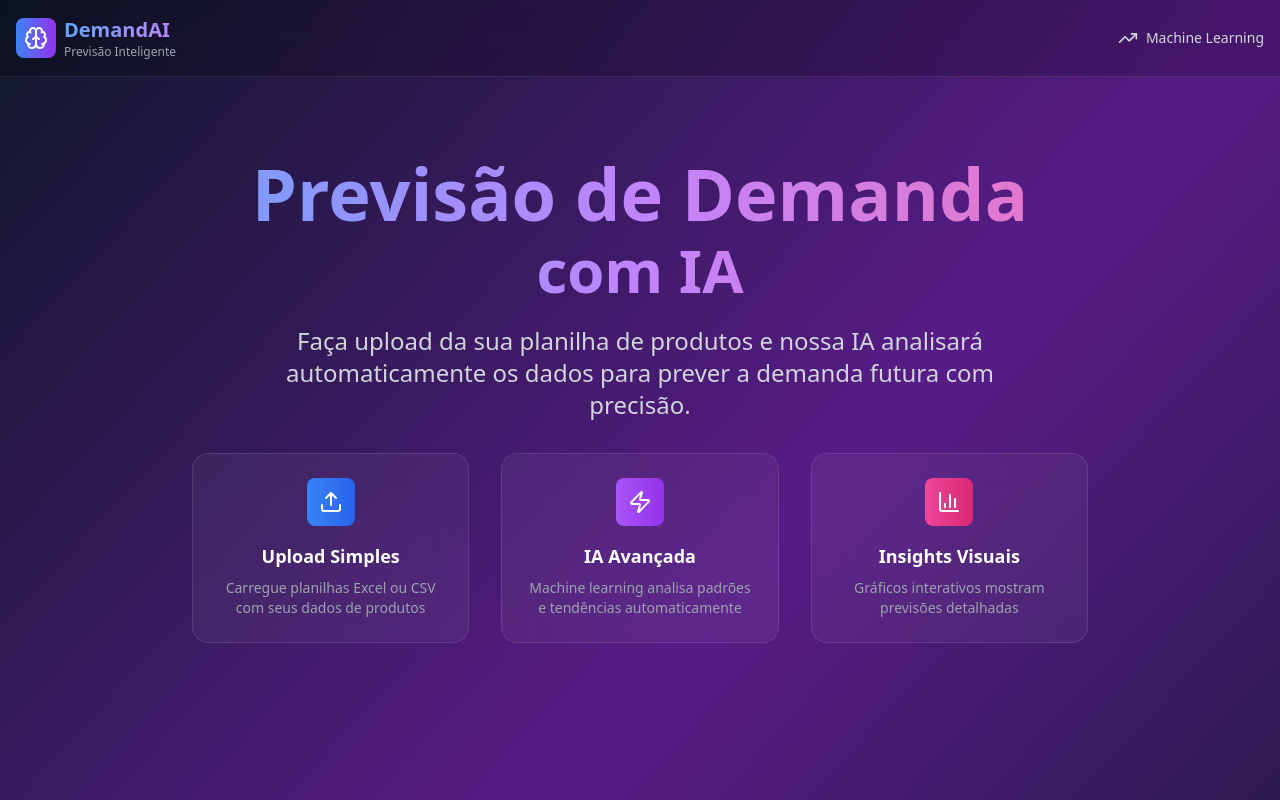
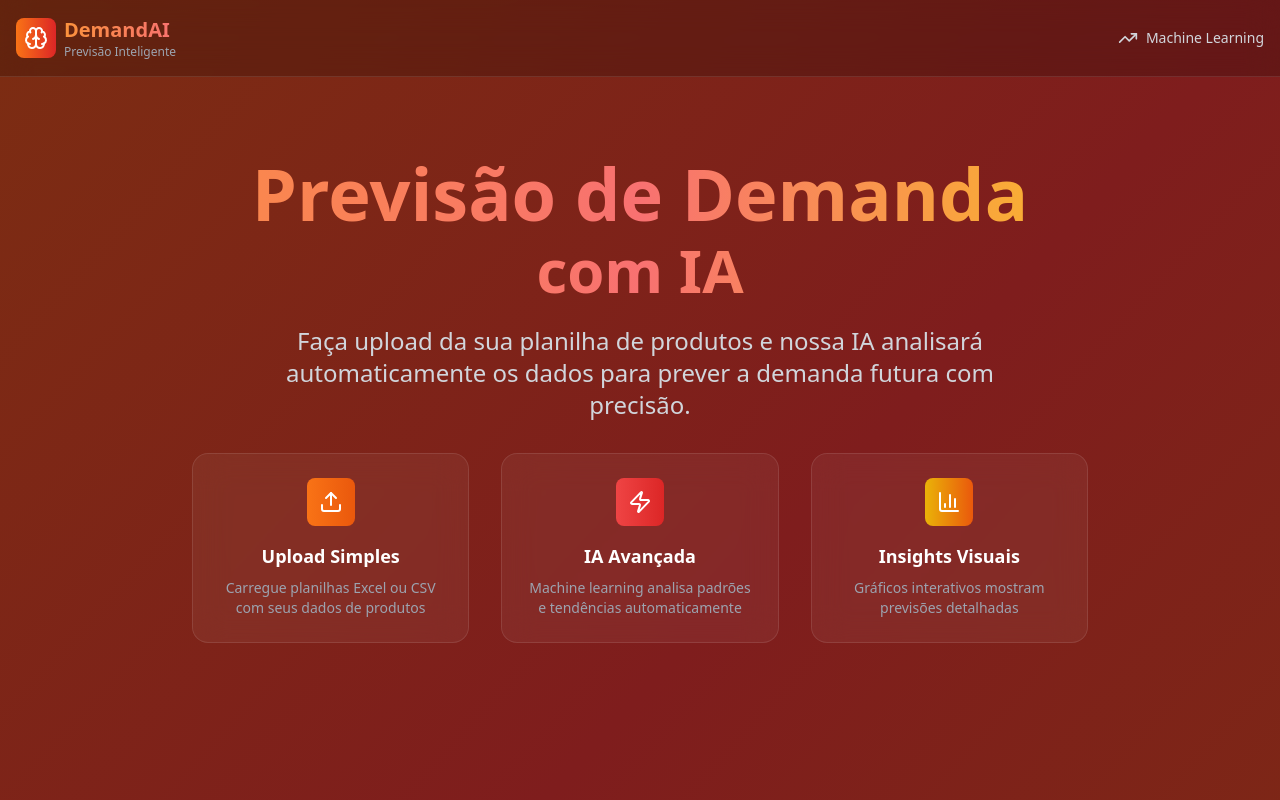
Before and after one commit to gustavo-h-k-oliveira/demand-seer-plan, a React (Vite) app: page / in a window 1280 px wide. Shown: the top 800 px of the page. Built offline with nearby package versions, Linux system fonts and the light colour scheme.

Commit message:
Refactor: Update color scheme to orange
Update the color scheme to use orange variations as the primary color, modifying the existing color palette.

```diff
--- a/src/components/FilterSection.tsx
+++ b/src/components/FilterSection.tsx
@@ -31,7 +31,7 @@ const FilterSection = ({
     <Card className="bg-white/5 border-white/10 backdrop-blur-lg mb-6">
       <CardContent className="p-6">
         <div className="flex items-center space-x-2 mb-4">
-          <Filter className="w-5 h-5 text-purple-400" />
+          <Filter className="w-5 h-5 text-orange-400" />
           <h3 className="text-lg font-semibold text-white">Filtros</h3>
         </div>
 
@@ -42,7 +42,7 @@ const FilterSection = ({
               placeholder="Buscar produto..."
               value={searchTerm}
               onChange={(e) => setSearchTerm(e.target.value)}
-              className="pl-10 bg-white/10 border-white/20 text-white placeholder:text-gray-400 focus:border-purple-500"
+              className="pl-10 bg-white/10 border-white/20 text-white placeholder:text-gray-400 focus:border-orange-500"
             />
           </div>
 
--- a/src/components/Header.tsx
+++ b/src/components/Header.tsx
@@ -8,11 +8,11 @@ const Header = () => {
       <div className="container mx-auto px-4 py-4">
         <div className="flex items-center justify-between">
           <div className="flex items-center space-x-2">
-            <div className="flex items-center justify-center w-10 h-10 bg-gradient-to-r from-blue-500 to-purple-600 rounded-lg">
+            <div className="flex items-center justify-center w-10 h-10 bg-gradient-to-r from-orange-500 to-red-600 rounded-lg">
               <Brain className="w-6 h-6 text-white" />
             </div>
             <div>
-              <h1 className="text-xl font-bold bg-gradient-to-r from-blue-400 to-purple-400 bg-clip-text text-transparent">
+              <h1 className="text-xl font-bold bg-gradient-to-r from-orange-400 to-red-400 bg-clip-text text-transparent">
                 DemandAI
               </h1>
               <p className="text-xs text-gray-400">Previsão Inteligente</p>
--- a/src/components/Hero.tsx
+++ b/src/components/Hero.tsx
@@ -7,7 +7,7 @@ const Hero = () => {
     <section className="py-20 px-4">
       <div className="container mx-auto text-center">
         <div className="mb-8">
-          <h1 className="text-5xl md:text-7xl font-bold mb-6 bg-gradient-to-r from-blue-400 via-purple-400 to-pink-400 bg-clip-text text-transparent leading-tight">
+          <h1 className="text-5xl md:text-7xl font-bold mb-6 bg-gradient-to-r from-orange-400 via-red-400 to-yellow-400 bg-clip-text text-transparent leading-tight">
             Previsão de Demanda
             <br />
             <span className="text-4xl md:text-6xl">com IA</span>
@@ -19,24 +19,24 @@ const Hero = () => {
         </div>
 
         <div className="grid md:grid-cols-3 gap-8 max-w-4xl mx-auto mb-12">
-          <div className="bg-white/5 backdrop-blur-lg rounded-2xl p-6 border border-white/10 hover:border-purple-500/50 transition-all duration-300 hover:scale-105">
-            <div className="w-12 h-12 bg-gradient-to-r from-blue-500 to-blue-600 rounded-lg flex items-center justify-center mb-4 mx-auto">
+          <div className="bg-white/5 backdrop-blur-lg rounded-2xl p-6 border border-white/10 hover:border-orange-500/50 transition-all duration-300 hover:scale-105">
+            <div className="w-12 h-12 bg-gradient-to-r from-orange-500 to-orange-600 rounded-lg flex items-center justify-center mb-4 mx-auto">
               <Upload className="w-6 h-6 text-white" />
             </div>
             <h3 className="text-lg font-semibold text-white mb-2">Upload Simples</h3>
             <p className="text-gray-400 text-sm">Carregue planilhas Excel ou CSV com seus dados de produtos</p>
           </div>
 
-          <div className="bg-white/5 backdrop-blur-lg rounded-2xl p-6 border border-white/10 hover:border-purple-500/50 transition-all duration-300 hover:scale-105">
-            <div className="w-12 h-12 bg-gradient-to-r from-purple-500 to-purple-600 rounded-lg flex items-center justify-center mb-4 mx-auto">
+          <div className="bg-white/5 backdrop-blur-lg rounded-2xl p-6 border border-white/10 hover:border-orange-500/50 transition-all duration-300 hover:scale-105">
+            <div className="w-12 h-12 bg-gradient-to-r from-red-500 to-red-600 rounded-lg flex items-center justify-center mb-4 mx-auto">
               <Zap className="w-6 h-6 text-white" />
             </div>
             <h3 className="text-lg font-semibold text-white mb-2">IA Avançada</h3>
             <p className="text-gray-400 text-sm">Machine learning analisa padrões e tendências automaticamente</p>
           </div>
 
-          <div className="bg-white/5 backdrop-blur-lg rounded-2xl p-6 border border-white/10 hover:border-purple-500/50 transition-all duration-300 hover:scale-105">
-            <div className="w-12 h-12 bg-gradient-to-r from-pink-500 to-pink-600 rounded-lg flex items-center justify-center mb-4 mx-auto">
+          <div className="bg-white/5 backdrop-blur-lg rounded-2xl p-6 border border-white/10 hover:border-orange-500/50 transition-all duration-300 hover:scale-105">
+            <div className="w-12 h-12 bg-gradient-to-r from-yellow-500 to-orange-600 rounded-lg flex items-center justify-center mb-4 mx-auto">
               <BarChart3 className="w-6 h-6 text-white" />
             </div>
             <h3 className="text-lg font-semibold text-white mb-2">Insights Visuais</h3>
--- a/src/components/UploadSection.tsx
+++ b/src/components/UploadSection.tsx
@@ -43,8 +43,8 @@ const UploadSection = ({ onUpload, isLoading }: UploadSectionProps) => {
           className={`
             relative border-2 border-dashed rounded-3xl p-12 text-center transition-all duration-300 cursor-pointer
             ${isDragActive
-              ? 'border-purple-400 bg-purple-500/10'
-              : 'border-gray-600 hover:border-purple-500 bg-white/5'
+              ? 'border-orange-400 bg-orange-500/10'
+              : 'border-gray-600 hover:border-orange-500 bg-white/5'
             }
             ${isLoading ? 'pointer-events-none opacity-50' : ''}
           `}
@@ -53,9 +53,9 @@ const UploadSection = ({ onUpload, isLoading }: UploadSectionProps) => {
 
           <div className="flex flex-col items-center space-y-4">
             {isLoading ? (
-              <Loader2 className="w-16 h-16 text-purple-400 animate-spin" />
+              <Loader2 className="w-16 h-16 text-orange-400 animate-spin" />
             ) : (
-              <div className="w-16 h-16 bg-gradient-to-r from-blue-500 to-purple-600 rounded-2xl flex items-center justify-center">
+              <div className="w-16 h-16 bg-gradient-to-r from-orange-500 to-red-600 rounded-2xl flex items-center justify-center">
                 {isDragActive ? (
                   <Upload className="w-8 h-8 text-white" />
                 ) : (
--- a/src/pages/Index.tsx
+++ b/src/pages/Index.tsx
@@ -25,7 +25,7 @@ const Index = () => {
   } = useAnalysis();
 
   return (
-    <div className="min-h-screen bg-gradient-to-br from-slate-900 via-purple-900 to-slate-900">
+    <div className="min-h-screen bg-gradient-to-br from-orange-900 via-red-900 to-orange-900">
       <Header />
       <Hero />
       <div className="container mx-auto px-4 py-12">
```
